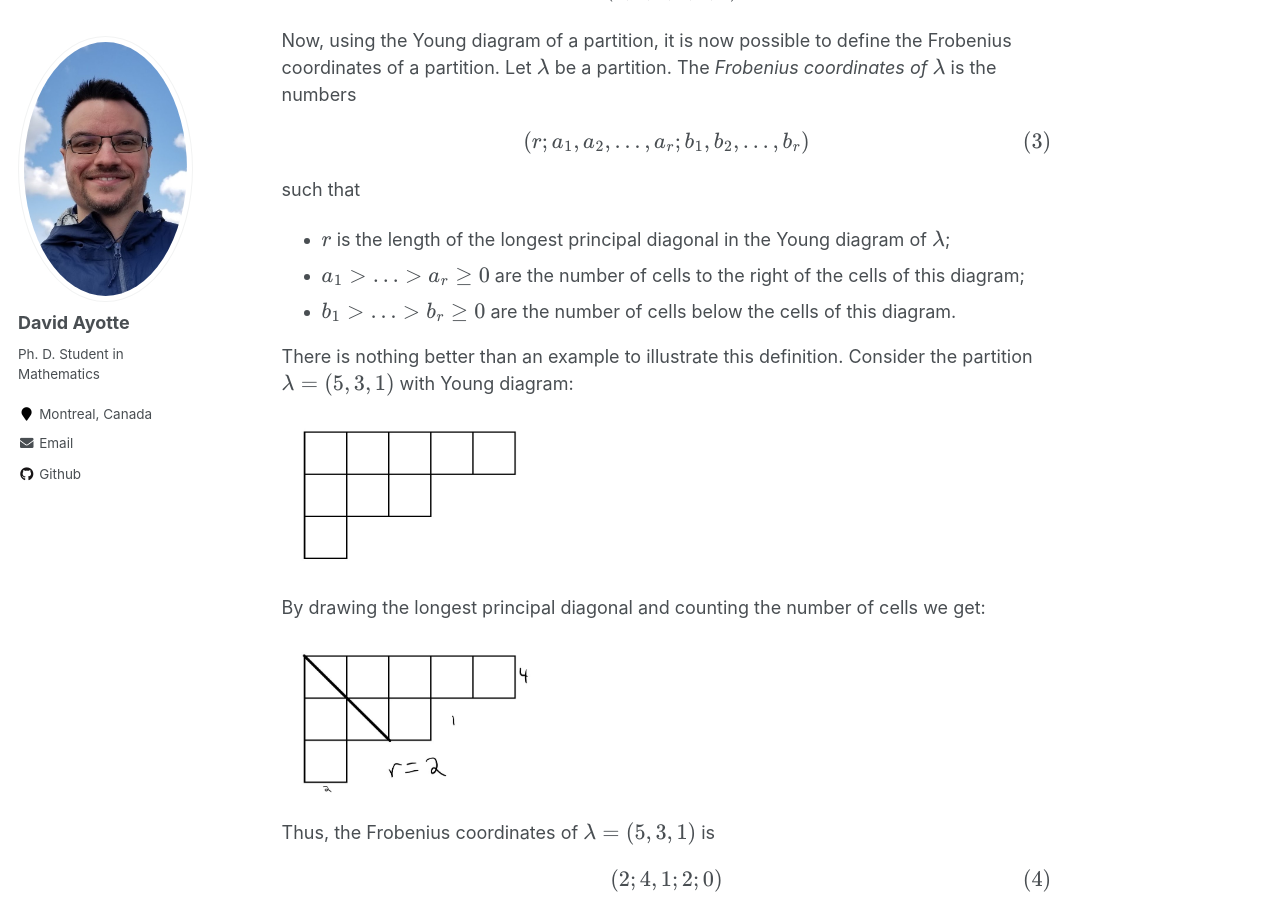
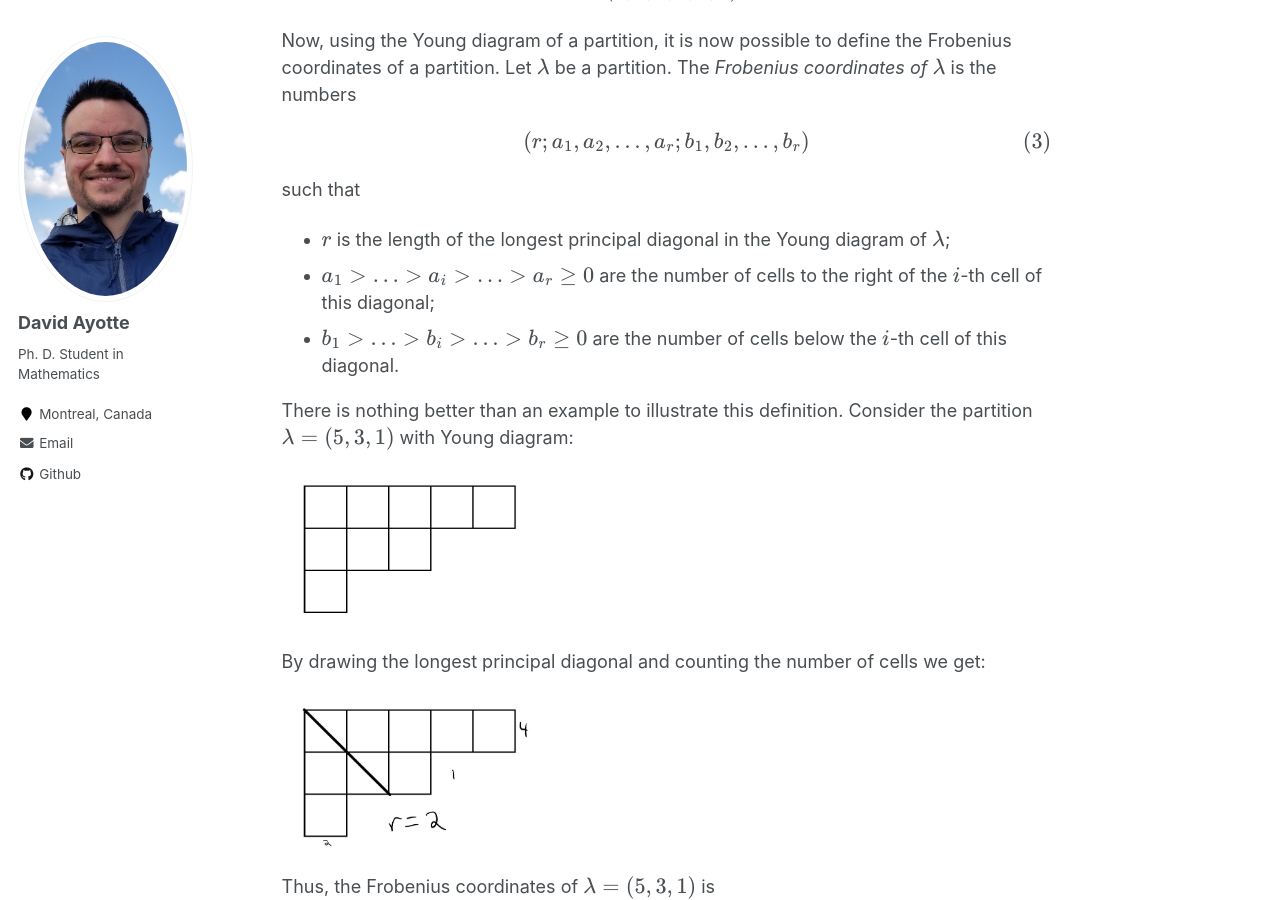
Before and after one commit to DavidAyotte/davidayotte.github.io, a Jekyll site: the page built from _posts/2021-08-01-okounkov.md, in a window 1280 px wide and 900 px high, scrolled down 1489 px. Built offline with Jekyll 4.4.1, drawn with Linux system fonts in a browser that asks for light colours; formulas are drawn with MathJax 3.

Commit message:
fix post

```diff
--- a/_posts/2021-08-01-okounkov.md
+++ b/_posts/2021-08-01-okounkov.md
@@ -53,8 +53,8 @@ $$
 such that
 
 * $$r$$ is the length of the longest principal diagonal in the Young diagram of $$\lambda$$;
-* $$a_1 > \ldots > a_r \geq 0$$ are the number of cells to the right of the cells of this diagram;
-* $$b_1 > \ldots > b_r \geq 0$$ are the number of cells below the cells of this diagram.
+* $$a_1 > \ldots > a_i >\ldots > a_r \geq 0$$ are the number of cells to the right of the $$i$$-th cell of this diagonal;
+* $$b_1 > \ldots > b_i> \ldots > b_r \geq 0$$ are the number of cells below the $$i$$-th cell of this diagonal.
 
 There is nothing better than an example to illustrate this definition. Consider the partition $$\lambda = (5, 3, 1)$$ with Young diagram:
 
```
